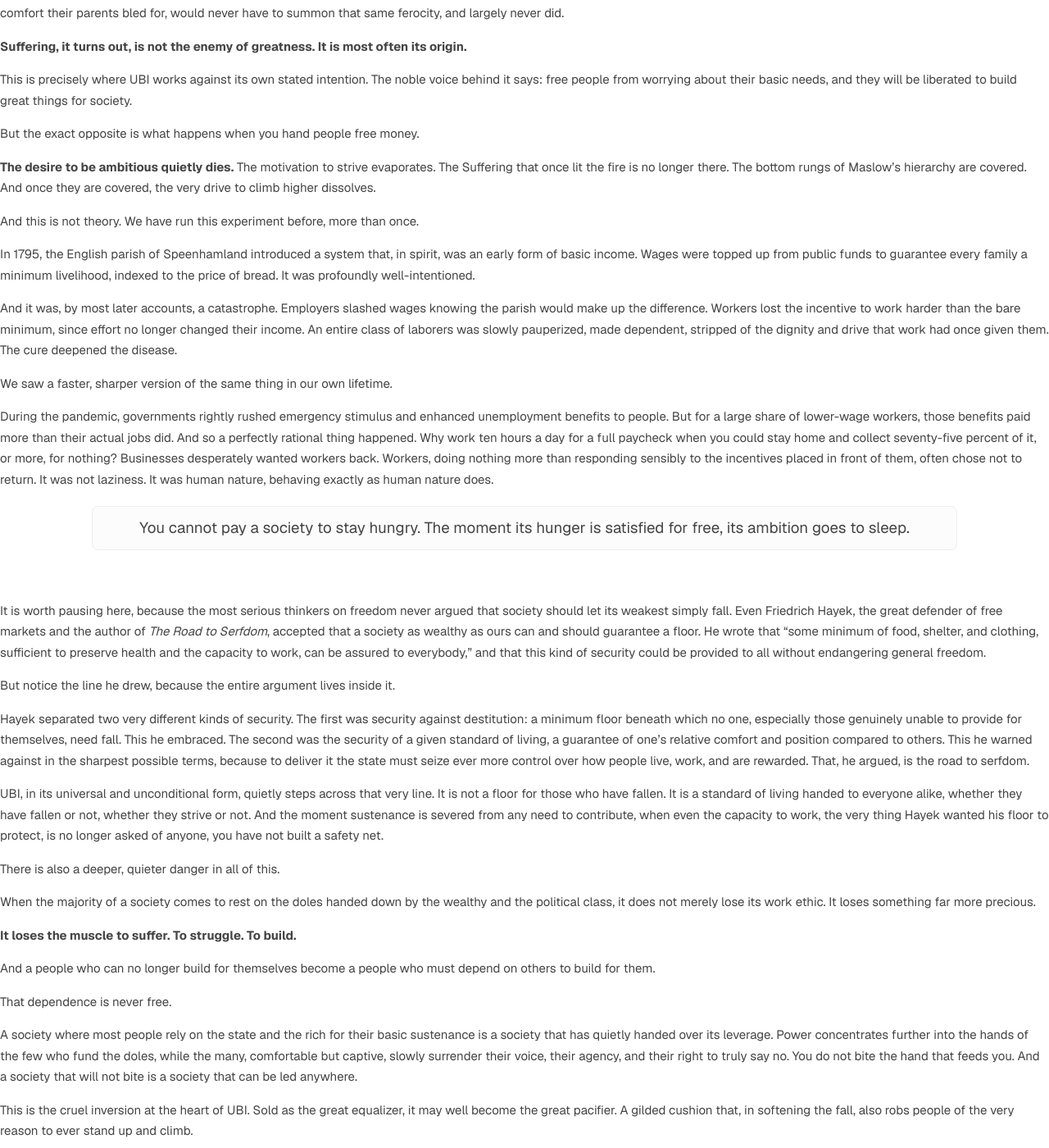
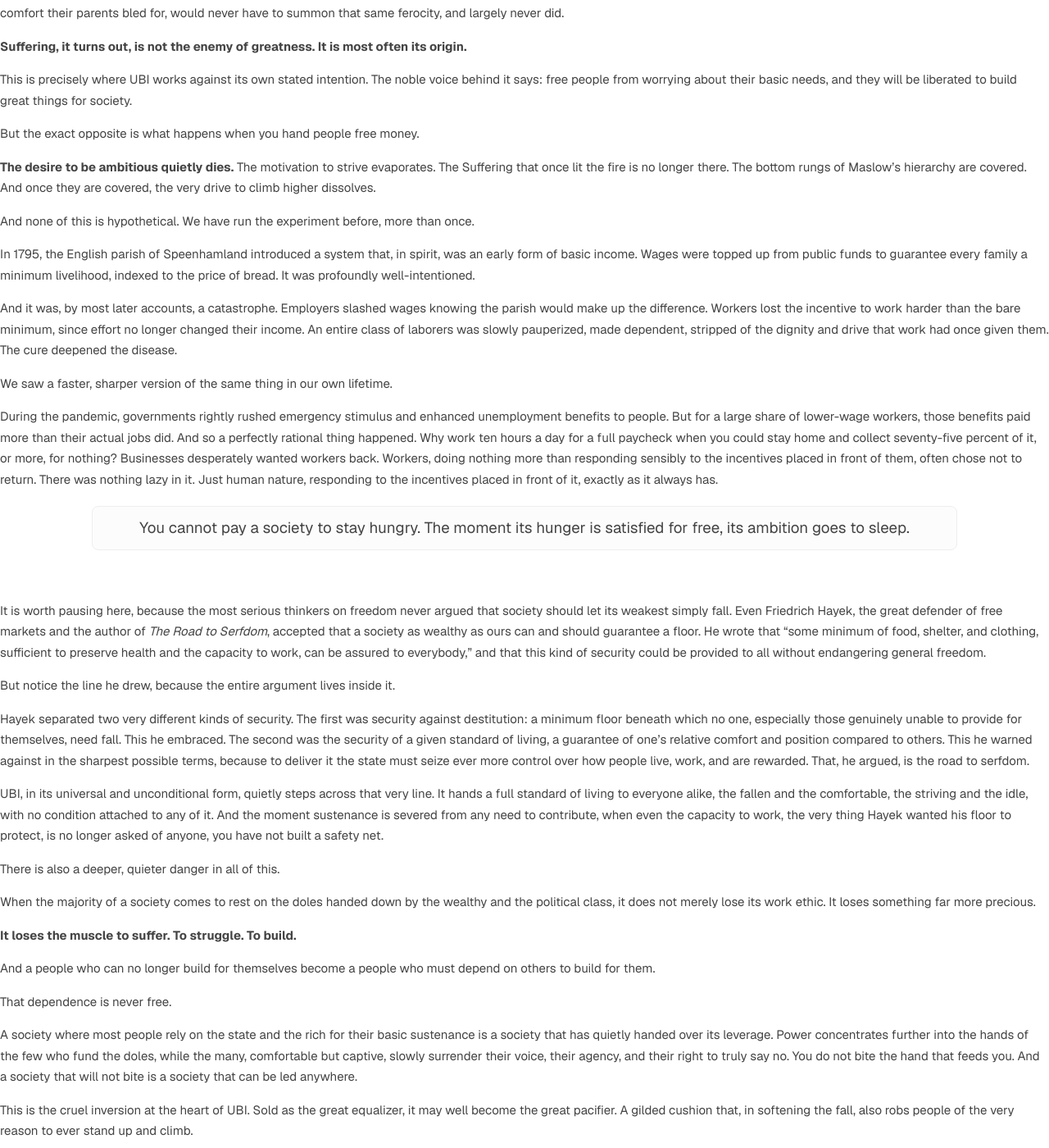
Before and after one commit to trmanish/trmanish.github.io, a Jekyll site: the page built from ubi-bane-pdf.md, in a window 1280 px wide and 1400 px high, scrolled down 2509 px. Shown: the whole window at 82% size. Built offline with Jekyll 4.4.1, drawn with Linux system fonts in a browser that asks for light colours; our own code applies the rules of GitHub Pages for plain Markdown files; some of the changed text lies outside the part shown.

Commit message:
Rewrite AI-like not-X-but-Y antithesis lines

```diff
--- a/ubi-bane-pdf.md
+++ b/ubi-bane-pdf.md
@@ -105,7 +105,7 @@
 
 History is, in many ways, just this sentence playing out on a loop.
 
-Andrew Carnegie arrived in America as a penniless immigrant and went to work in a cotton mill as a boy, earning barely over a dollar a week. The man who would go on to build the steel that built modern America did not begin in comfort. He began in want.
+Andrew Carnegie arrived in America as a penniless immigrant and went to work in a cotton mill as a boy, earning barely over a dollar a week. The man who would build the steel that built modern America was forged in want, long before he ever forged anything else.
 
 Look at entire nations and the pattern only sharpens. The generation that crawled out of the rubble of post-war Germany and Japan, with nothing but ash and humiliation behind them, rebuilt their countries into economic powerhouses within a few decades. The very hardship that should have broken them became the forge that made them. Their children, raised in the comfort their parents bled for, would never have to summon that same ferocity, and largely never did.
 
@@ -117,7 +117,7 @@
 
 **The desire to be ambitious quietly dies.** The motivation to strive evaporates. The Suffering that once lit the fire is no longer there. The bottom rungs of Maslow's hierarchy are covered. And once they are covered, the very drive to climb higher dissolves.
 
-And this is not theory. We have run this experiment before, more than once.
+And none of this is hypothetical. We have run the experiment before, more than once.
 
 In 1795, the English parish of Speenhamland introduced a system that, in spirit, was an early form of basic income. Wages were topped up from public funds to guarantee every family a minimum livelihood, indexed to the price of bread. It was profoundly well-intentioned.
 
@@ -125,7 +125,7 @@
 
 We saw a faster, sharper version of the same thing in our own lifetime.
 
-During the pandemic, governments rightly rushed emergency stimulus and enhanced unemployment benefits to people. But for a large share of lower-wage workers, those benefits paid more than their actual jobs did. And so a perfectly rational thing happened. Why work ten hours a day for a full paycheck when you could stay home and collect seventy-five percent of it, or more, for nothing? Businesses desperately wanted workers back. Workers, doing nothing more than responding sensibly to the incentives placed in front of them, often chose not to return. It was not laziness. It was human nature, behaving exactly as human nature does.
+During the pandemic, governments rightly rushed emergency stimulus and enhanced unemployment benefits to people. But for a large share of lower-wage workers, those benefits paid more than their actual jobs did. And so a perfectly rational thing happened. Why work ten hours a day for a full paycheck when you could stay home and collect seventy-five percent of it, or more, for nothing? Businesses desperately wanted workers back. Workers, doing nothing more than responding sensibly to the incentives placed in front of them, often chose not to return. There was nothing lazy in it. Just human nature, responding to the incentives placed in front of it, exactly as it always has.
 
 <div style="text-align: center; font-size: 1.25em; padding: 10px 15px; border-radius: 8px; background-color: #fcfcfc; border: 1px solid #eee; width: 80%; margin: 20px auto;">
     You cannot pay a society to stay hungry. The moment its hunger is satisfied for free, its ambition goes to sleep.
@@ -139,7 +139,7 @@
 
 Hayek separated two very different kinds of security. The first was security against destitution: a minimum floor beneath which no one, especially those genuinely unable to provide for themselves, need fall. This he embraced. The second was the security of a given standard of living, a guarantee of one's relative comfort and position compared to others. This he warned against in the sharpest possible terms, because to deliver it the state must seize ever more control over how people live, work, and are rewarded. That, he argued, is the road to serfdom.
 
-UBI, in its universal and unconditional form, quietly steps across that very line. It is not a floor for those who have fallen. It is a standard of living handed to everyone alike, whether they have fallen or not, whether they strive or not. And the moment sustenance is severed from any need to contribute, when even the capacity to work, the very thing Hayek wanted his floor to protect, is no longer asked of anyone, you have not built a safety net.
+UBI, in its universal and unconditional form, quietly steps across that very line. It hands a full standard of living to everyone alike, the fallen and the comfortable, the striving and the idle, with no condition attached to any of it. And the moment sustenance is severed from any need to contribute, when even the capacity to work, the very thing Hayek wanted his floor to protect, is no longer asked of anyone, you have not built a safety net.
 
 There is also a deeper, quieter danger in all of this.
 
```
Also changed, not shown: _posts/2026-06-20-ubi-is-the-bane-of-a-functioning-society.md (+4 -4 lines).
